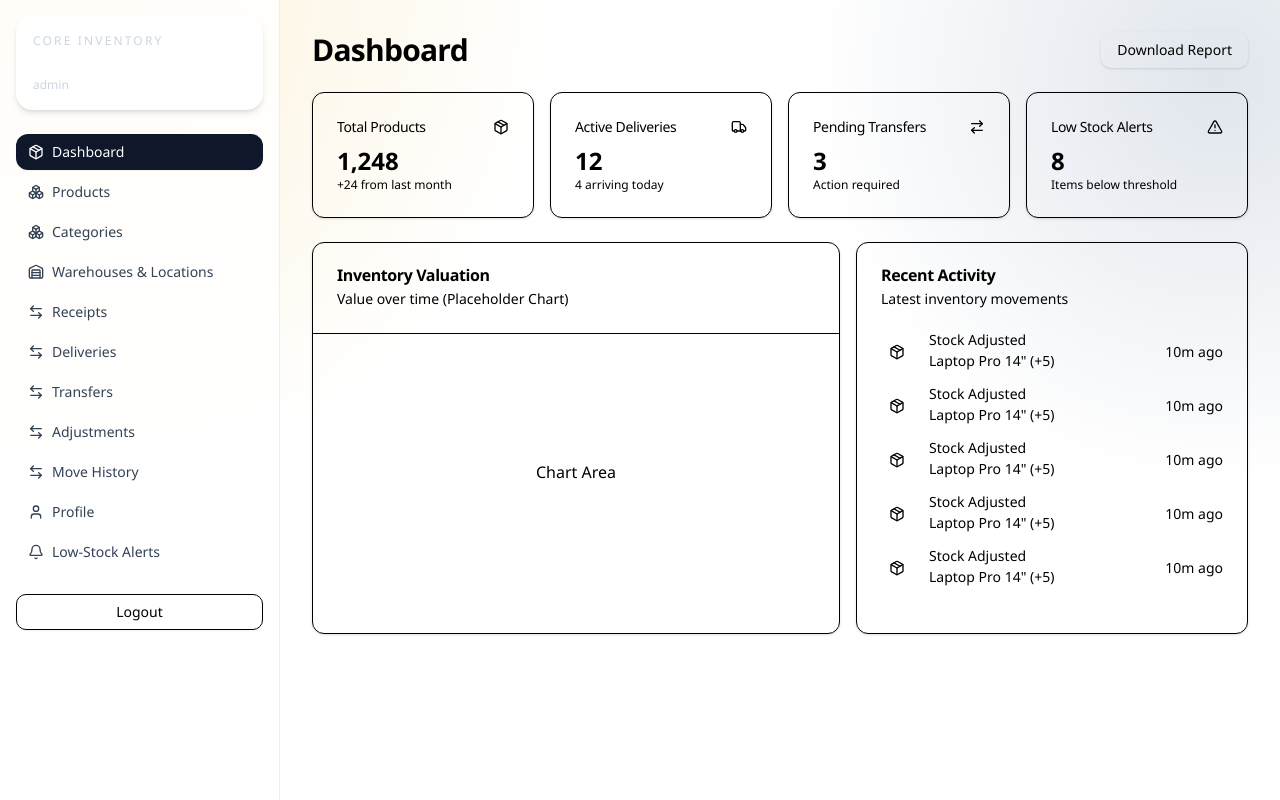
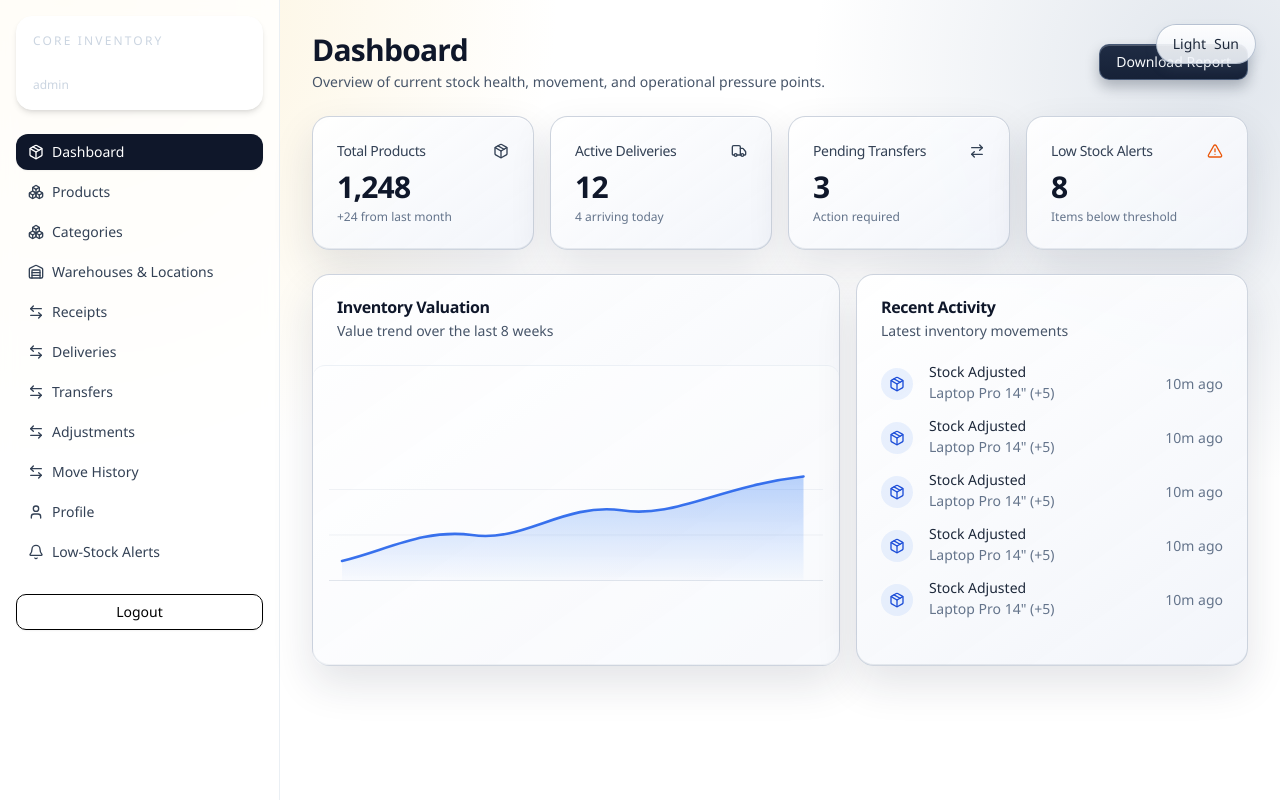
Before and after one commit to harshit-siraswal/Core_Inventory, a React (Vite) app in the folder frontend/: page / in a window 1280 px wide. Built offline with nearby package versions, Linux system fonts and the light colour scheme; no server answers; sample sign-in values are in the browser's storage.

Commit message:
feat: redesign dashboard with skeuomorphic theme support

```diff
--- a/frontend/src/components/layout/AuthenticatedLayout.tsx
+++ b/frontend/src/components/layout/AuthenticatedLayout.tsx
@@ -1,5 +1,6 @@
 import { NavLink, Navigate, Outlet } from 'react-router-dom';
 import { Package, Boxes, Warehouse, ArrowLeftRight, User, Bell } from 'lucide-react';
+import { useEffect, useState } from 'react';
 import { useAuth } from '../../hooks/useAuth';
 import { Button } from '../ui/button';
 import { cn } from '../../lib/utils';
@@ -20,6 +21,24 @@ const navItems = [
 
 export function AuthenticatedLayout() {
   const { user, loading, logout } = useAuth();
+  const [isDark, setIsDark] = useState(false);
+
+  useEffect(() => {
+    const savedTheme = localStorage.getItem('theme');
+    const prefersDark = window.matchMedia('(prefers-color-scheme: dark)').matches;
+    const shouldUseDark = savedTheme ? savedTheme === 'dark' : prefersDark;
+    setIsDark(shouldUseDark);
+    document.documentElement.classList.toggle('dark', shouldUseDark);
+  }, []);
+
+  const toggleTheme = () => {
+    setIsDark((prev) => {
+      const next = !prev;
+      document.documentElement.classList.toggle('dark', next);
+      localStorage.setItem('theme', next ? 'dark' : 'light');
+      return next;
+    });
+  };
 
   if (loading) {
     return (
@@ -44,8 +63,19 @@ export function AuthenticatedLayout() {
         }}
       />
 
+      <div className="absolute right-4 top-4 z-20 sm:right-6 sm:top-6">
+        <button
+          type="button"
+          onClick={toggleTheme}
+          className="skeuo-toggle inline-flex h-10 items-center gap-2 rounded-full px-4 text-sm font-medium"
+        >
+          <span>{isDark ? 'Dark' : 'Light'}</span>
+          <span aria-hidden="true">{isDark ? 'Moon' : 'Sun'}</span>
+        </button>
+      </div>
+
       <div className="grid min-h-screen grid-cols-1 lg:grid-cols-[280px_1fr]">
-        <aside className="relative z-10 border-r border-slate-200/70 bg-white/80 p-4 backdrop-blur">
+        <aside className="relative z-10 border-r border-slate-200/70 bg-white/80 p-4 backdrop-blur dark:border-slate-700/70 dark:bg-slate-900/70">
           <div className="mb-6 surface-card-strong bg-slate-900 p-4 text-white">
             <p className="text-xs uppercase tracking-[0.18em] text-slate-300">Core Inventory</p>
             <p className="mt-2 text-sm font-semibold text-balance">{user.name}</p>
@@ -65,7 +95,7 @@ export function AuthenticatedLayout() {
                       'flex items-center gap-2 rounded-lg px-3 py-2 text-sm transition-colors',
                       isActive
                         ? 'bg-slate-900 text-white shadow-sm'
-                        : 'text-slate-700 hover:bg-slate-100',
+                        : 'text-slate-700 hover:bg-slate-100 dark:text-slate-200 dark:hover:bg-slate-800',
                     )
                   }
                 >
--- a/frontend/src/features/dashboard/views/DashboardView.tsx
+++ b/frontend/src/features/dashboard/views/DashboardView.tsx
@@ -3,86 +3,126 @@ import { Package, Truck, ArrowRightLeft, AlertTriangle } from 'lucide-react';
 import { Button } from '@/components/ui/button';
 
 export function DashboardView() {
+  const kpiCards = [
+    {
+      title: 'Total Products',
+      value: '1,248',
+      note: '+24 from last month',
+      icon: Package,
+      iconClass: 'text-slate-700 dark:text-slate-200',
+    },
+    {
+      title: 'Active Deliveries',
+      value: '12',
+      note: '4 arriving today',
+      icon: Truck,
+      iconClass: 'text-slate-700 dark:text-slate-200',
+    },
+    {
+      title: 'Pending Transfers',
+      value: '3',
+      note: 'Action required',
+      icon: ArrowRightLeft,
+      iconClass: 'text-slate-700 dark:text-slate-200',
+    },
+    {
+      title: 'Low Stock Alerts',
+      value: '8',
+      note: 'Items below threshold',
+      icon: AlertTriangle,
+      iconClass: 'text-orange-600 dark:text-orange-400',
+    },
+  ];
+
   return (
     <div className="space-y-6">
       <div className="flex items-center justify-between">
-        <h1 className="text-3xl font-bold tracking-tight">Dashboard</h1>
-        <Button>Download Report</Button>
+        <div>
+          <h1 className="text-3xl font-bold tracking-tight text-slate-900 dark:text-slate-100">Dashboard</h1>
+          <p className="mt-1 text-sm text-slate-600 dark:text-slate-300">
+            Overview of current stock health, movement, and operational pressure points.
+          </p>
+        </div>
+        <Button className="skeuo-btn">Download Report</Button>
       </div>
 
       <div className="grid gap-4 md:grid-cols-2 lg:grid-cols-4">
-        <Card>
-          <CardHeader className="flex flex-row items-center justify-between space-y-0 pb-2">
-            <CardTitle className="text-sm font-medium">Total Products</CardTitle>
-            <Package className="h-4 w-4 text-muted-foreground" />
-          </CardHeader>
-          <CardContent>
-            <div className="text-2xl font-bold">1,248</div>
-            <p className="text-xs text-muted-foreground">+24 from last month</p>
-          </CardContent>
-        </Card>
+        {kpiCards.map((item) => {
+          const Icon = item.icon;
 
-        <Card>
-          <CardHeader className="flex flex-row items-center justify-between space-y-0 pb-2">
-            <CardTitle className="text-sm font-medium">Active Deliveries</CardTitle>
-            <Truck className="h-4 w-4 text-muted-foreground" />
-          </CardHeader>
-          <CardContent>
-            <div className="text-2xl font-bold">12</div>
-            <p className="text-xs text-muted-foreground">4 arriving today</p>
-          </CardContent>
-        </Card>
-
-        <Card>
-          <CardHeader className="flex flex-row items-center justify-between space-y-0 pb-2">
-            <CardTitle className="text-sm font-medium">Pending Transfers</CardTitle>
-            <ArrowRightLeft className="h-4 w-4 text-muted-foreground" />
-          </CardHeader>
-          <CardContent>
-            <div className="text-2xl font-bold">3</div>
-            <p className="text-xs text-muted-foreground">Action required</p>
-          </CardContent>
-        </Card>
-
-        <Card>
-          <CardHeader className="flex flex-row items-center justify-between space-y-0 pb-2">
-            <CardTitle className="text-sm font-medium">Low Stock Alerts</CardTitle>
-            <AlertTriangle className="h-4 w-4 text-destructive" />
-          </CardHeader>
-          <CardContent>
-            <div className="text-2xl font-bold text-destructive">8</div>
-            <p className="text-xs text-muted-foreground">Items below threshold</p>
-          </CardContent>
-        </Card>
+          return (
+            <Card key={item.title} className="skeuo-shell card-hover border-slate-300/40 dark:border-slate-600/40">
+              <CardHeader className="flex flex-row items-center justify-between space-y-0 pb-2">
+                <CardTitle className="text-sm font-medium text-slate-700 dark:text-slate-200">
+                  {item.title}
+                </CardTitle>
+                <Icon className={`h-4 w-4 ${item.iconClass}`} />
+              </CardHeader>
+              <CardContent>
+                <div className="text-3xl font-semibold tracking-tight text-slate-900 dark:text-slate-100">
+                  {item.value}
+                </div>
+                <p className="mt-1 text-xs text-slate-500 dark:text-slate-400">{item.note}</p>
+              </CardContent>
+            </Card>
+          );
+        })}
       </div>
 
       <div className="grid gap-4 md:grid-cols-2 lg:grid-cols-7">
-        <Card className="col-span-4">
+        <Card className="skeuo-shell col-span-4 border-slate-300/40 dark:border-slate-600/40">
           <CardHeader>
-            <CardTitle>Inventory Valuation</CardTitle>
-            <CardDescription>Value over time (Placeholder Chart)</CardDescription>
+            <CardTitle className="text-slate-900 dark:text-slate-100">Inventory Valuation</CardTitle>
+            <CardDescription className="text-slate-600 dark:text-slate-300">
+              Value trend over the last 8 weeks
+            </CardDescription>
           </CardHeader>
-          <CardContent className="h-[300px] flex items-center justify-center border-t bg-muted/20">
-            <p className="text-muted-foreground">Chart Area</p>
+          <CardContent className="h-[300px] rounded-xl border-t border-slate-200/60 bg-white/40 p-4 dark:border-slate-700/60 dark:bg-slate-900/30">
+            <svg viewBox="0 0 760 280" className="h-full w-full" aria-label="Inventory valuation chart">
+              <defs>
+                <linearGradient id="valuationFill" x1="0" y1="0" x2="0" y2="1">
+                  <stop offset="0%" stopColor="rgba(59, 130, 246, 0.35)" />
+                  <stop offset="100%" stopColor="rgba(59, 130, 246, 0.02)" />
+                </linearGradient>
+              </defs>
+              <line x1="0" y1="240" x2="760" y2="240" stroke="rgba(148,163,184,0.4)" />
+              <line x1="0" y1="170" x2="760" y2="170" stroke="rgba(148,163,184,0.2)" />
+              <line x1="0" y1="100" x2="760" y2="100" stroke="rgba(148,163,184,0.2)" />
+              <path
+                d="M20 210 C 85 195, 145 160, 220 170 C 300 182, 360 120, 450 132 C 530 145, 600 95, 730 80 L 730 240 L 20 240 Z"
+                fill="url(#valuationFill)"
+              />
+              <path
+                d="M20 210 C 85 195, 145 160, 220 170 C 300 182, 360 120, 450 132 C 530 145, 600 95, 730 80"
+                stroke="rgba(37, 99, 235, 0.9)"
+                strokeWidth="4"
+                fill="none"
+                strokeLinecap="round"
+              />
+            </svg>
           </CardContent>
         </Card>
-        <Card className="col-span-3">
+        <Card className="skeuo-shell col-span-3 border-slate-300/40 dark:border-slate-600/40">
           <CardHeader>
-            <CardTitle>Recent Activity</CardTitle>
-            <CardDescription>Latest inventory movements</CardDescription>
+            <CardTitle className="text-slate-900 dark:text-slate-100">Recent Activity</CardTitle>
+            <CardDescription className="text-slate-600 dark:text-slate-300">
+              Latest inventory movements
+            </CardDescription>
           </CardHeader>
           <CardContent>
             <div className="space-y-4">
               {[1, 2, 3, 4, 5].map((i) => (
                 <div key={i} className="flex items-center gap-4">
-                  <div className="h-8 w-8 rounded-full bg-primary/10 flex items-center justify-center">
+                  <div className="flex h-8 w-8 items-center justify-center rounded-full bg-blue-500/10 text-blue-700 dark:text-blue-300">
                     <Package className="h-4 w-4" />
                   </div>
                   <div className="flex-1 space-y-1">
-                    <p className="text-sm font-medium leading-none">Stock Adjusted</p>
-                    <p className="text-sm text-muted-foreground">Laptop Pro 14" (+5)</p>
+                    <p className="text-sm font-medium leading-none text-slate-800 dark:text-slate-100">
+                      Stock Adjusted
+                    </p>
+                    <p className="text-sm text-slate-500 dark:text-slate-400">Laptop Pro 14" (+5)</p>
                   </div>
-                  <div className="text-sm text-muted-foreground">10m ago</div>
+                  <div className="text-sm text-slate-500 dark:text-slate-400">10m ago</div>
                 </div>
               ))}
             </div>
```
